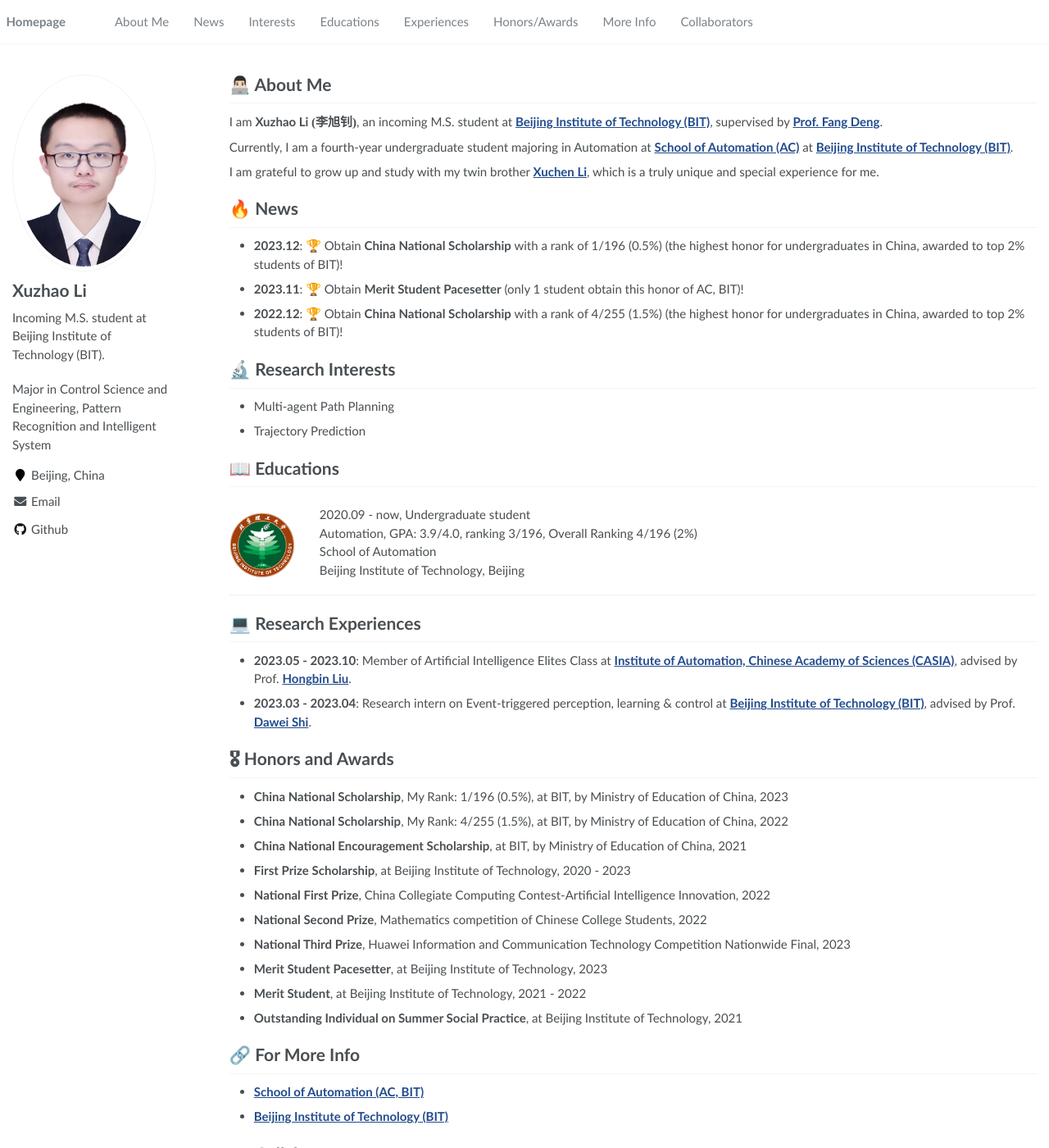
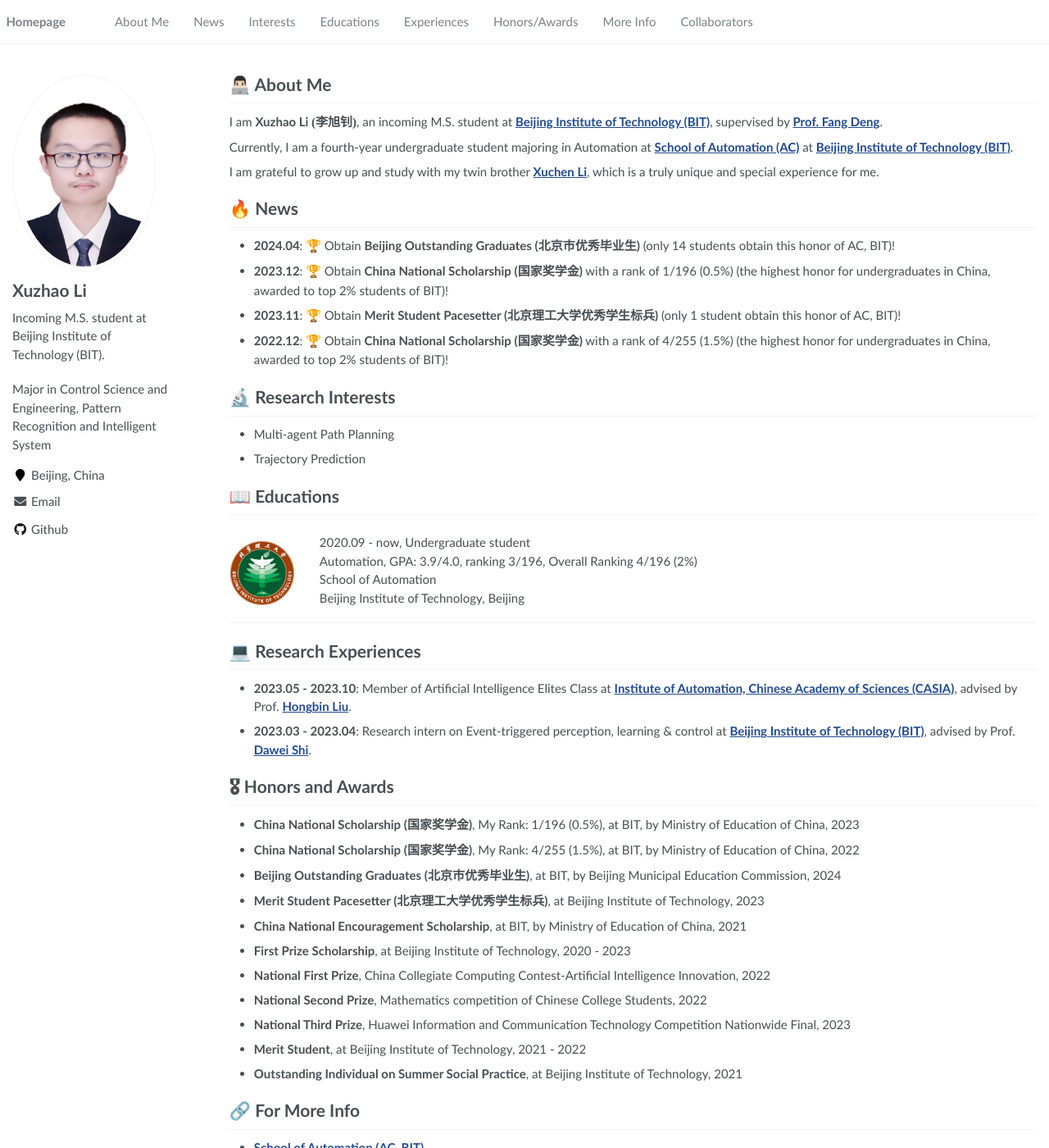
Before and after one commit to XuzhaoLi/XuzhaoLi.github.io, a Jekyll site: the page built from _pages/about.md, in a window 1280 px wide and 1400 px high. Shown: the whole window at 82% size. Built offline with Jekyll 4.4.1, drawn with Linux system fonts in a browser that asks for light colours; a script that is not in the unit is left out.

Commit message:
Update about.md

```diff
--- a/_pages/about.md
+++ b/_pages/about.md
@@ -19,7 +19,7 @@ redirect_from:
 
 # 👨🏻‍💻 About Me
 
-I am **Xuzhao Li <font face="楷体">(李旭钊)</font>**, an incoming M.S. student at **<a href="https://english.bit.edu.cn/">Beijing Institute of Technology (BIT)</a>**, supervised by **<a href="((https://ac.bit.edu.cn/szdw/jsml/mssbyznxtyjs1/8285660de0654bf69d52aa08987e752d.htm))">Prof. Fang Deng</a>**.
+I am **Xuzhao Li <font face="楷体">(李旭钊)</font>**, an incoming M.S. student at **<a href="https://english.bit.edu.cn/">Beijing Institute of Technology (BIT)</a>**, supervised by **<a href="https://ac.bit.edu.cn/szdw/jsml/mssbyznxtyjs1/8285660de0654bf69d52aa08987e752d.htm">Prof. Fang Deng</a>**.
 
 Currently, I am a fourth-year undergraduate student majoring in Automation at **<a href="https://ac.bit.edu.cn/">School of Automation (AC)</a>** at **<a href="https://english.bit.edu.cn/">Beijing Institute of Technology (BIT)</a>**.
 
@@ -27,9 +27,10 @@ I am grateful to grow up and study with my twin brother **<a href="https://xuche
 
 
 # 🔥 News
-- **2023.12**: 🏆 Obtain **China National Scholarship** with a rank of 1/196 (0.5%) (the highest honor for undergraduates in China, awarded to top 2% students of BIT)!
-- **2023.11**: 🏆 Obtain **Merit Student Pacesetter** (only 1 student obtain this honor of AC, BIT)!
-- **2022.12**: 🏆 Obtain **China National Scholarship** with a rank of 4/255 (1.5%) (the highest honor for undergraduates in China, awarded to top 2% students of BIT)!
+- **2024.04**: 🏆 Obtain **Beijing Outstanding Graduates (<font face="楷体">北京市优秀毕业生</font>)** (only 14 students obtain this honor of AC, BIT)!
+- **2023.12**: 🏆 Obtain **China National Scholarship (<font face="楷体">国家奖学金</font>)** with a rank of 1/196 (0.5%) (the highest honor for undergraduates in China, awarded to top 2% students of BIT)!
+- **2023.11**: 🏆 Obtain **Merit Student Pacesetter (<font face="楷体">北京理工大学优秀学生标兵</font>)** (only 1 student obtain this honor of AC, BIT)!
+- **2022.12**: 🏆 Obtain **China National Scholarship (<font face="楷体">国家奖学金</font>)** with a rank of 4/255 (1.5%) (the highest honor for undergraduates in China, awarded to top 2% students of BIT)!
 
 # 🔬 Research Interests
 
@@ -56,14 +57,15 @@ Beijing Institute of Technology, Beijing
 
 # 🎖 Honors and Awards
 
-* **China National Scholarship**, My Rank: 1/196 (0.5%), at BIT, by Ministry of Education of China, 2023
-* **China National Scholarship**, My Rank: 4/255 (1.5%), at BIT, by Ministry of Education of China, 2022
+* **China National Scholarship (<font face="楷体">国家奖学金</font>)**, My Rank: 1/196 (0.5%), at BIT, by Ministry of Education of China, 2023
+* **China National Scholarship (<font face="楷体">国家奖学金</font>)**, My Rank: 4/255 (1.5%), at BIT, by Ministry of Education of China, 2022
+* **Beijing Outstanding Graduates (<font face="楷体">北京市优秀毕业生</font>)**, at BIT, by Beijing Municipal Education Commission, 2024
+* **Merit Student Pacesetter (<font face="楷体">北京理工大学优秀学生标兵</font>)**, at Beijing Institute of Technology, 2023
 * **China National Encouragement Scholarship**, at BIT, by Ministry of Education of China, 2021
 * **First Prize Scholarship**, at Beijing Institute of Technology, 2020 - 2023
 * **National First Prize**, China Collegiate Computing Contest-Artificial Intelligence Innovation, 2022
 * **National Second Prize**, Mathematics competition of Chinese College Students, 2022
 * **National Third Prize**, Huawei Information and Communication Technology Competition Nationwide Final, 2023
-* **Merit Student Pacesetter**, at Beijing Institute of Technology, 2023
 * **Merit Student**, at Beijing Institute of Technology, 2021 - 2022
 * **Outstanding Individual on Summer Social Practice**, at Beijing Institute of Technology, 2021
 
```
